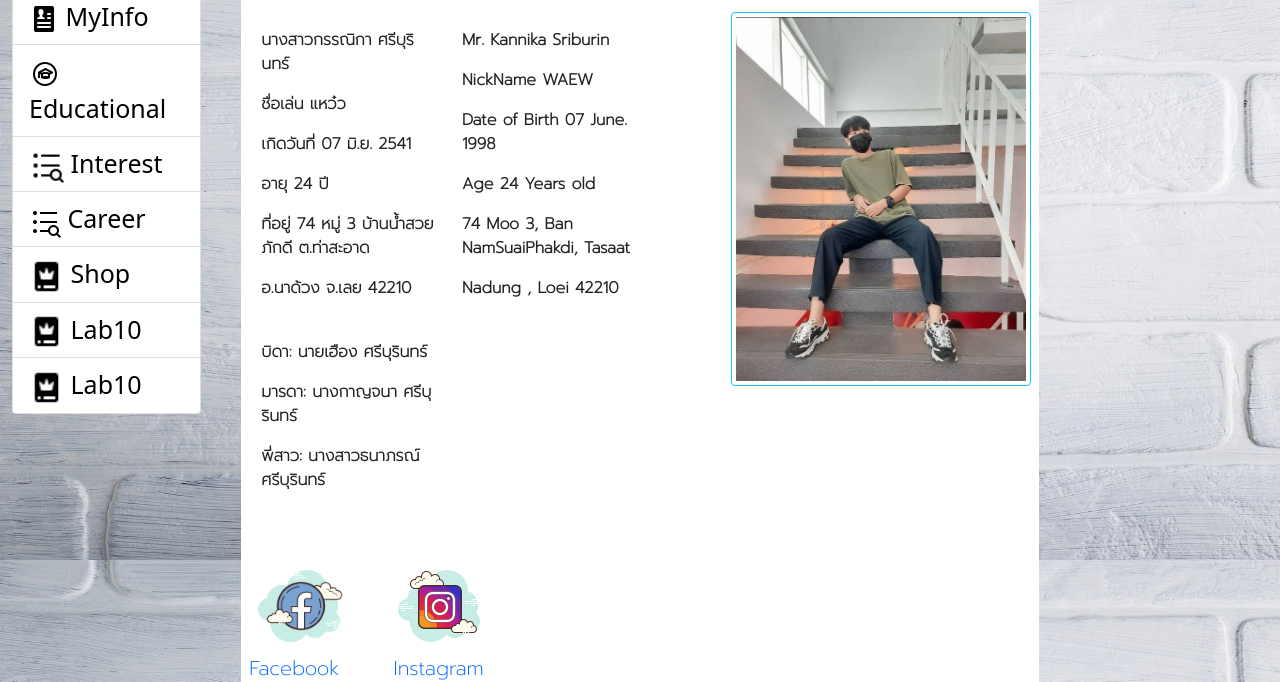
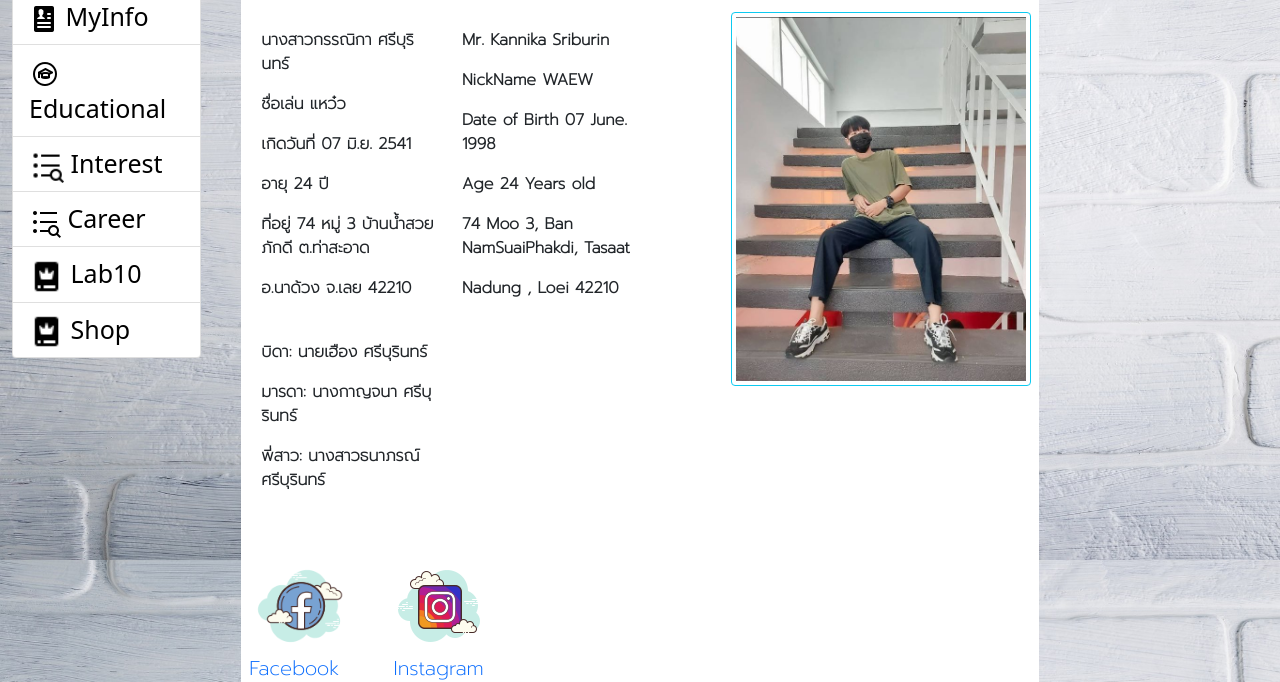
Before and after one commit to kannikaSribuin/Django, a Django app: page /ProfileApp/myinfo in a window 1280 px wide. Shown: the part 240-922 px from the top of the page. Run offline with Django 4.2, Linux system fonts and the light colour scheme; some libraries are stand-ins or nearby versions; some web fonts are replaced.

Commit message:
second commit 25/1/2023

```diff
--- a/ProfileApp/urls.py
+++ b/ProfileApp/urls.py
@@ -8,7 +8,7 @@ urlpatterns = [
     path('education', views.education, name='education'),
     path('interest', views.interest, name='interest'),
     path('career', views.career, name='career'),
-    path('shop', views.shop, name='shop'),
     path('lab10', views.lab10, name='lab10'),
     path('lab11', views.lab11, name='lab11'),
+
 ]
--- a/templates/menu.html
+++ b/templates/menu.html
@@ -29,11 +29,7 @@
              <img src="{% static 'images/search.png' %}" alt="Career" > Career
         </a>
     </li>
-     <li class="list-group-item">
-        <a href="{% url 'shop' %}" style="font-size: 25px; color:black">
-             <img src="{% static 'images/role.png' %}" alt="Rolemodel" style="width: 35px;"> Shop
-        </a>
-    </li>
+
     <li class="list-group-item">
         <a href="{% url 'lab10' %}" style="font-size: 25px; color:black">
              <img src="{% static 'images/role.png' %}" alt="Rolemodel" style="width: 35px;"> Lab10
@@ -41,7 +37,7 @@
     </li>
     <li class="list-group-item">
         <a href="{% url 'lab11' %}" style="font-size: 25px; color:black">
-             <img src="{% static 'images/role.png' %}" alt="Rolemodel" style="width: 35px;"> Lab10
+             <img src="{% static 'images/role.png' %}" alt="Rolemodel" style="width: 35px;"> Shop
         </a>
     </li>
 </ul>
```
